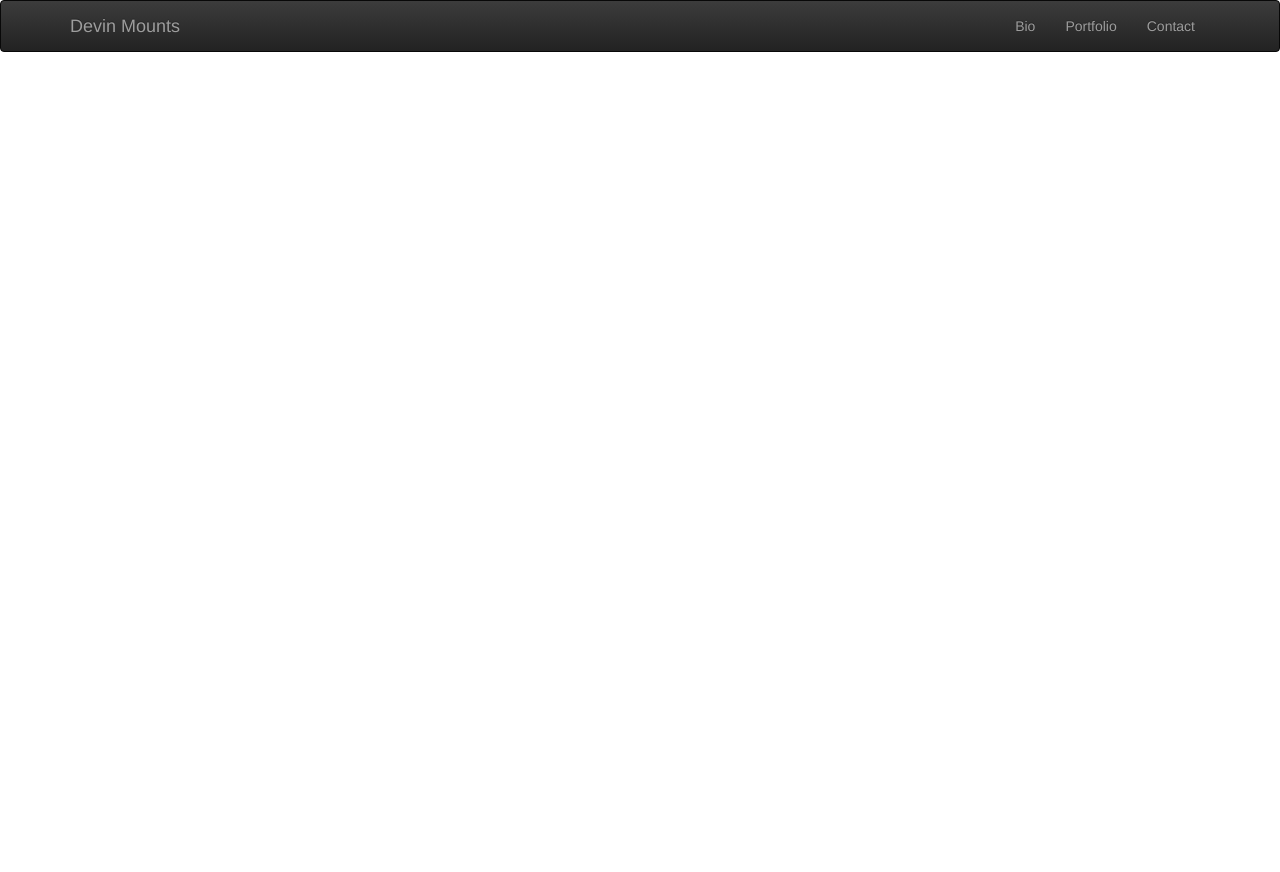
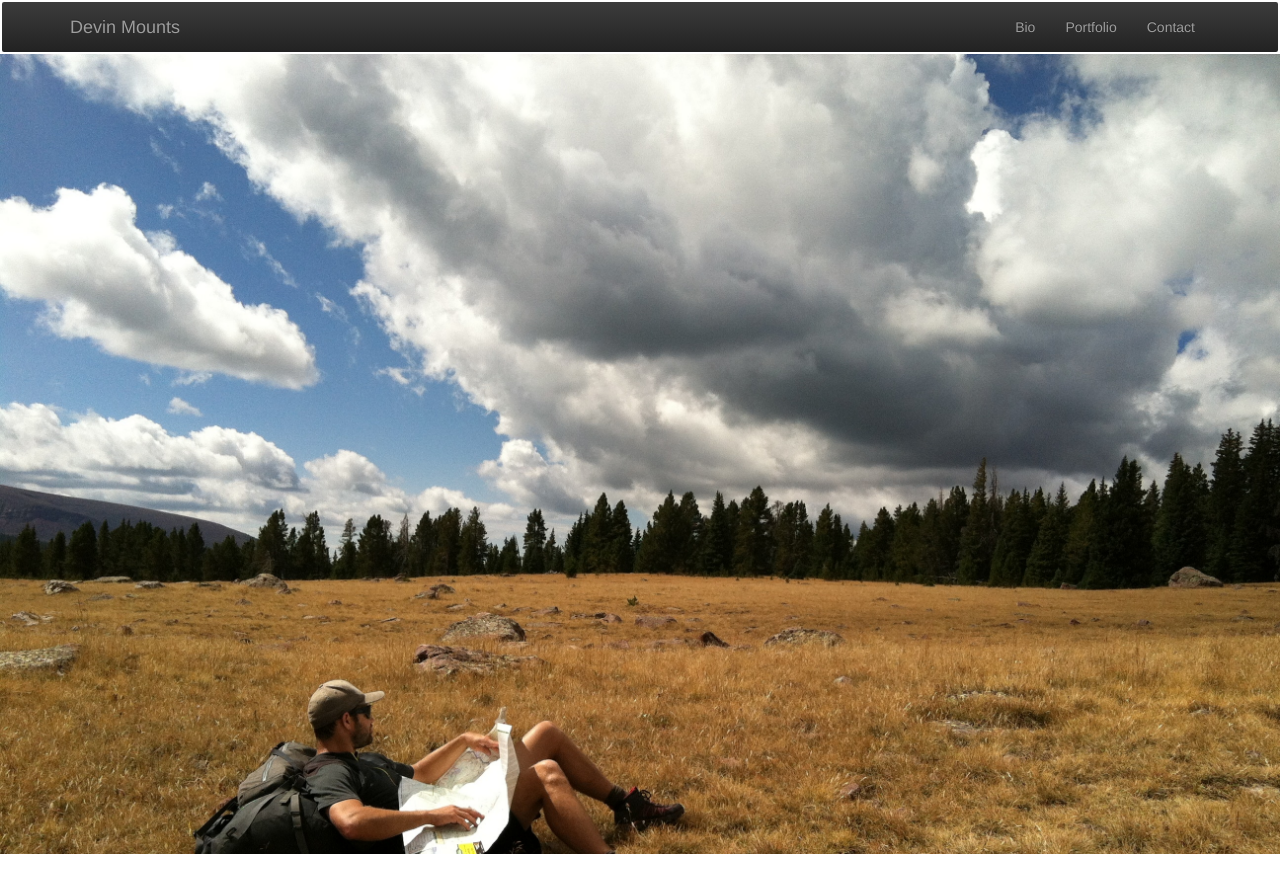
Before and after one commit to devinmounts/react-portfolio, a React (Create React App) app: page / in a window 1280 px wide. Built offline with nearby package versions, Linux system fonts and the light colour scheme.

Commit message:
insert image.

```diff
--- a/src/App.js
+++ b/src/App.js
@@ -6,11 +6,9 @@ import Navigation from './components/Navigation';
 class App extends Component {
   render() {
     return (
-      <div className="App">
-        <header className="App-header">
+      <div>
           <Navigation />
           <Landing />
-        </header>
       </div>
     );
   }
--- a/src/components/Landing.jsx
+++ b/src/components/Landing.jsx
@@ -5,7 +5,6 @@ const Landing = props => {
   return(
     <div className='landing'>
       <div className='landing-image'>
-
       </div>
     </div>
 
--- a/src/components/Navigation.jsx
+++ b/src/components/Navigation.jsx
@@ -1,9 +1,10 @@
 import React from 'react'
 import { Navbar, Nav, NavItem, NavDropdown, MenuItem } from 'react-bootstrap';
+import './../styles/Navigation.css';
 
 const Navigation = props => {
   return(
-    <Navbar inverse collapseOnSelect>
+    <Navbar inverse collapseOnSelect className='navigation'>
       <Navbar.Header>
         <Navbar.Brand>
           <a href="#brand">Devin Mounts</a>
--- a/src/styles/Landing.css
+++ b/src/styles/Landing.css
@@ -1,8 +1,6 @@
 .landing {
-  width: 100%;
+  width: 100vw;
   height: 100vh;
+  background-image: url('./../assets/images/landing1.jpg');
+  background-size: cover;
 }
-
-.landing-image {
-  background-image: url('./../assets/images/landing.jpg');
-}
--- /dev/null
+++ b/src/styles/Navigation.css
@@ -0,0 +1,10 @@
+.navigation {
+  margin: 0;
+  border: 2px solid white;
+  border-radius: 4px;
+}
+
+.nav-header {
+  background-color: white;
+  color: black;
+}
```
Also changed, not shown: src/assets/images/landing1.jpg (added), src/components/Bio.jsx (added).
